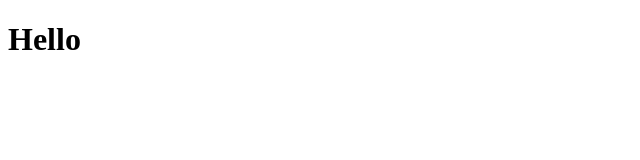
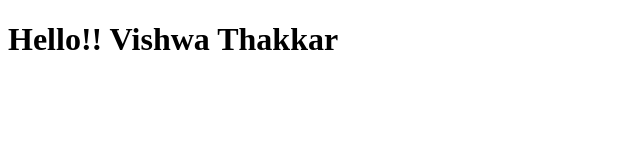
Before and after one commit to VishwaThakkar109/vish, a plain HTML site: page first.htm in a window 1280 px wide. Shown: the whole page, without its empty margins (0-640 px from the left). Drawn offline with Linux system fonts and the light colour scheme.

Commit message:
third commit

```diff
--- a/first.htm
+++ b/first.htm
@@ -6,6 +6,6 @@
     <title>Document</title>
 </head>
 <body>
-    <h1>Hello</h1>
+    <h1>Hello!! Vishwa Thakkar</h1>
 </body>
 </html>
```
